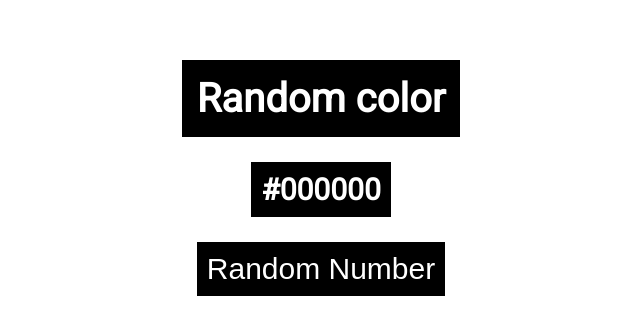
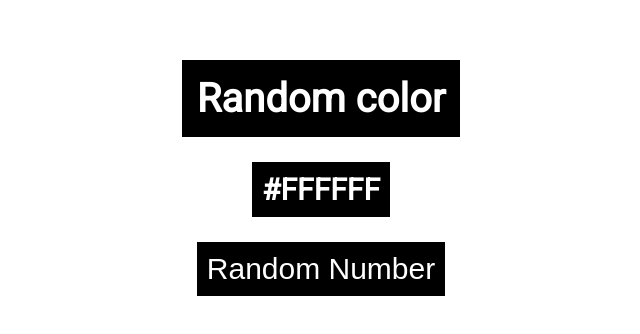
Before and after one commit to bartoginski/colors, a plain HTML site: page index.html in a window 1280 px wide. Shown: the part 222-556 px from the top of the page, 319-959 px from the left. Drawn offline with Linux system fonts and the light colour scheme.

Commit message:
start hex rgb color changed

```diff
--- a/index.html
+++ b/index.html
@@ -14,7 +14,7 @@
     <body>
         <div class="background">
             <h1 class="title-header">Random color</h1>
-            <h2 class="color-header">#000000</h2>
+            <h2 class="color-header">#FFFFFF</h2>
             <button class="random-btn">Random Number</button>
         </div>
 
```
